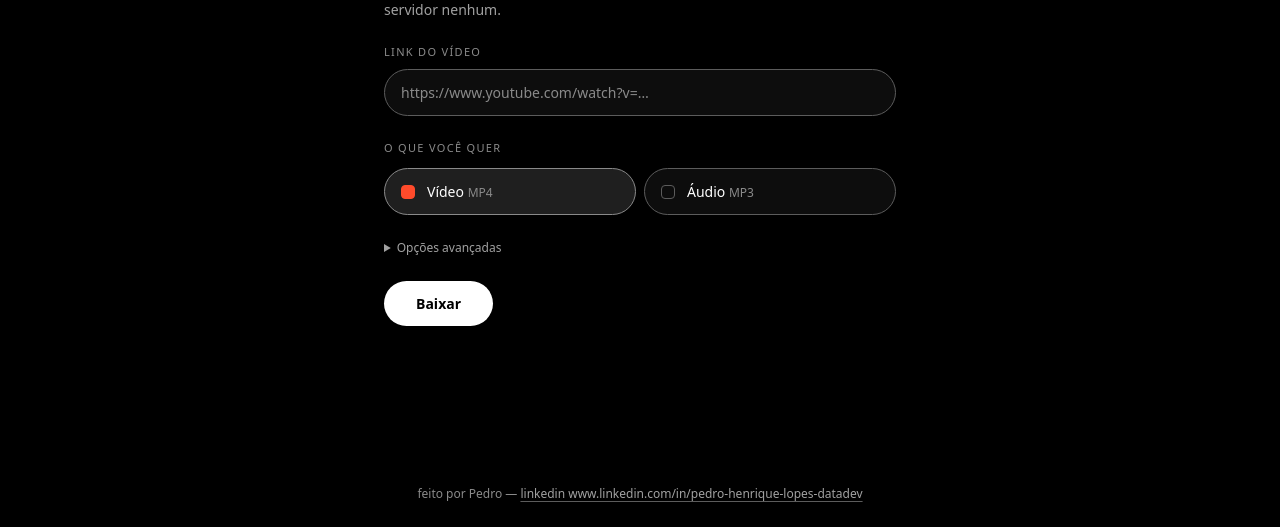
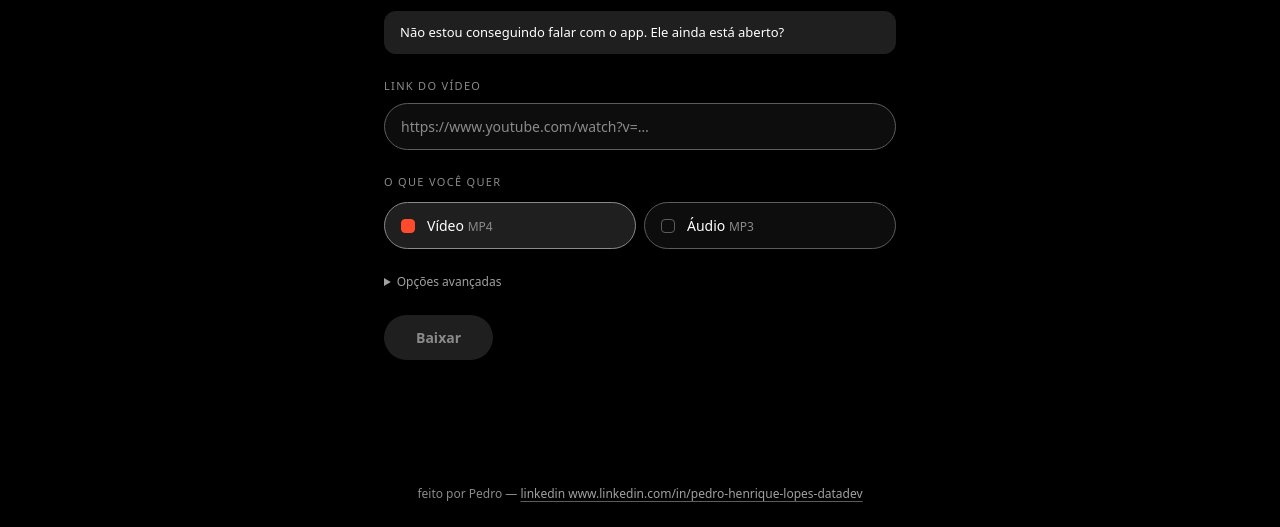
Before and after one commit to Phenrique-DataDev/youtube-downloader, a website: page src/ui/index.html in a window 1280 px wide. Shown: the part 273-800 px from the top of the page. Drawn offline with Linux system fonts and the light colour scheme; no server answers.

Commit message:
fix(ui): token expirado vira mensagem, nao UI travada em silencio
Quando o navegador restaurava a aba de uma execucao anterior, o token da
querystring ja nao valia. A porta preferida costuma ser a mesma, entao a
aba velha encontrava um app novo e /api/estado respondia 401.

Esse 401 caia num `catch {}` vazio: o laco repetia a cada 500 ms para
sempre, `aplicarEstadoBootstrap` nunca rodava e o aviso de preparo ficava
escondido. Como o botao nascia habilitado no HTML — contradizendo
`prontoParaBaixar = false` no JS — a aba parecia utilizavel. Clicar em
Baixar caia no early-return do submit e nao fazia nada, sem mensagem
alguma. Uma tela de erro teria sido melhor que isso.

- 401 e tratado como terminal (o token nunca mais vale) e para o laco
- demais falhas seguem em retry, mas desistem apos ~5 s em vez de fingir
  progresso indefinidamente
- o botao nasce desabilitado, alinhando HTML e JS
- `ErroHttp` carrega o status, para distinguir 401 sem parsear texto

Os testes carregam o index.html e o app.js reais no jsdom: um DOM montado
a mao nao teria pego a discordancia entre HTML e JS, que era metade do
bug. Provados por mutacao — remover o `disabled` mata 1 teste, reengolir
o 401 mata os outros 2.

Co-Authored-By: Claude Opus 4.8 <noreply@anthropic.com>

```diff
--- a/package.json
+++ b/package.json
@@ -24,9 +24,11 @@
   },
   "devDependencies": {
     "@eslint/js": "^9.17.0",
+    "@types/jsdom": "^28.0.3",
     "@types/node": "^22.10.0",
     "eslint": "^9.17.0",
     "eslint-config-prettier": "^9.1.0",
+    "jsdom": "^29.1.1",
     "prettier": "^3.4.0",
     "typescript": "^5.7.0",
     "typescript-eslint": "^8.18.0",
--- a/src/ui/app.css
+++ b/src/ui/app.css
@@ -142,6 +142,16 @@ body::before {
   border-radius: var(--raio);
   font-size: 0.8125rem;
   color: var(--texto-suave);
+}
+
+/* Estado terminal: nao ha trabalho em curso, entao o spinner sai. Deixa-lo
+   girando prometeria que algo ainda vai acontecer. */
+.aviso-parado .girando {
+  display: none;
+}
+
+.aviso-parado {
+  color: var(--texto);
 }
 
 .girando {
--- a/src/ui/app.js
+++ b/src/ui/app.js
@@ -48,20 +48,59 @@ let prontoParaBaixar = false;
  * aviso de preparo. A UI aparece antes do bootstrap terminar (SC-1), entao
  * este estado e normal na primeira execucao, nao um erro.
  */
+/** ~5 s a 500 ms por tentativa. Abaixo disto e so o servidor subindo. */
+const TENTATIVAS_ATE_DESISTIR = 10;
+
 async function acompanharBootstrap() {
+  let falhasSeguidas = 0;
+
   for (;;) {
     try {
       const estado = await chamar('/api/estado');
+      falhasSeguidas = 0;
       aplicarEstadoBootstrap(estado);
       if (estado.fase === 'pronto' || estado.fase === 'falhou') return;
-    } catch {
-      // Servidor ainda subindo ou indisponivel por um instante: tenta de novo.
+    } catch (erro) {
+      // 401 NAO e transitorio: o servidor esta vivo e recusou ESTE token.
+      // Acontece de verdade quando o navegador restaura a aba de uma execucao
+      // anterior — a porta preferida costuma ser a mesma, entao a aba velha
+      // encontra um app novo, com token novo. Repetir nao conserta: este token
+      // nunca mais vale, e insistir em silencio deixava a UI parecendo pronta.
+      if (erro instanceof ErroHttp && erro.status === 401) {
+        pararCom(
+          'Esta aba é de uma execução anterior do app. Use a aba que ele abriu agora, ou feche e execute de novo.',
+        );
+        return;
+      }
+
+      // Demais falhas (app fechado, porta morta) podem ser passageiras, entao
+      // seguimos tentando — mas sem fingir progresso indefinidamente.
+      falhasSeguidas += 1;
+      if (falhasSeguidas === TENTATIVAS_ATE_DESISTIR) {
+        pararCom('Não estou conseguindo falar com o app. Ele ainda está aberto?');
+      }
     }
     await esperar(500);
   }
 }
 
+/**
+ * Estado terminal: mensagem fixa, sem spinner e sem botao. Distinto do aviso
+ * de preparo, que anuncia trabalho em andamento — aqui nao ha o que esperar.
+ */
+function pararCom(mensagem) {
+  prontoParaBaixar = false;
+  atualizarBotao();
+  avisoPreparo.hidden = false;
+  avisoPreparo.classList.add('aviso-parado');
+  avisoPreparoTexto.textContent = mensagem;
+}
+
 function aplicarEstadoBootstrap(estado) {
+  // Uma resposta boa desfaz o aviso de "nao consigo falar com o app": a falha
+  // era passageira e o spinner volta a fazer sentido.
+  avisoPreparo.classList.remove('aviso-parado');
+
   if (estado.fase === 'pronto') {
     prontoParaBaixar = true;
     avisoPreparo.hidden = true;
@@ -406,6 +445,19 @@ function atualizarBotao() {
 
 /* ---------------------------------------------------------------- utilitarios */
 
+/**
+ * Erro de HTTP que carrega o status. Um `Error` com o status so na mensagem
+ * obrigaria quem trata a fazer parsing de texto — e o 401 precisa ser
+ * distinguido das demais falhas, nao apenas registrado.
+ */
+class ErroHttp extends Error {
+  constructor(status) {
+    super(`HTTP ${status}`);
+    this.name = 'ErroHttp';
+    this.status = status;
+  }
+}
+
 async function chamar(rota, corpo) {
   const resposta = await fetch(rota, {
     method: corpo ? 'POST' : 'GET',
@@ -414,7 +466,7 @@ async function chamar(rota, corpo) {
       : { 'x-token': TOKEN },
     ...(corpo ? { body: JSON.stringify(corpo) } : {}),
   });
-  if (!resposta.ok) throw new Error(`HTTP ${resposta.status}`);
+  if (!resposta.ok) throw new ErroHttp(resposta.status);
   return resposta.json();
 }
 
--- a/src/ui/index.html
+++ b/src/ui/index.html
@@ -75,7 +75,11 @@
           </label>
         </details>
 
-        <button id="botao" type="submit" class="botao">Baixar</button>
+        <!-- Comeca desabilitado porque `prontoParaBaixar` comeca false: quem
+             habilita e a primeira resposta de /api/estado. Deixa-lo habilitado
+             aqui fazia o botao mentir enquanto essa resposta nao chegava — e
+             mentir PARA SEMPRE quando ela nunca chegava (token expirado). -->
+        <button id="botao" type="submit" class="botao" disabled>Baixar</button>
       </form>
 
       <section id="painel" class="painel" hidden aria-live="polite">
```
Also changed, not shown: tests/unit/ui-bootstrap.test.ts (added, +132 -0 lines), 1 other file.
